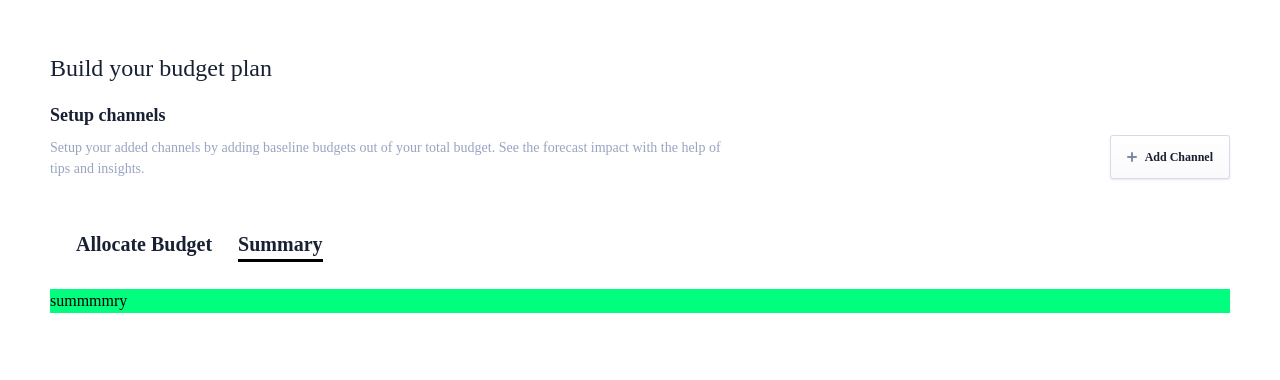
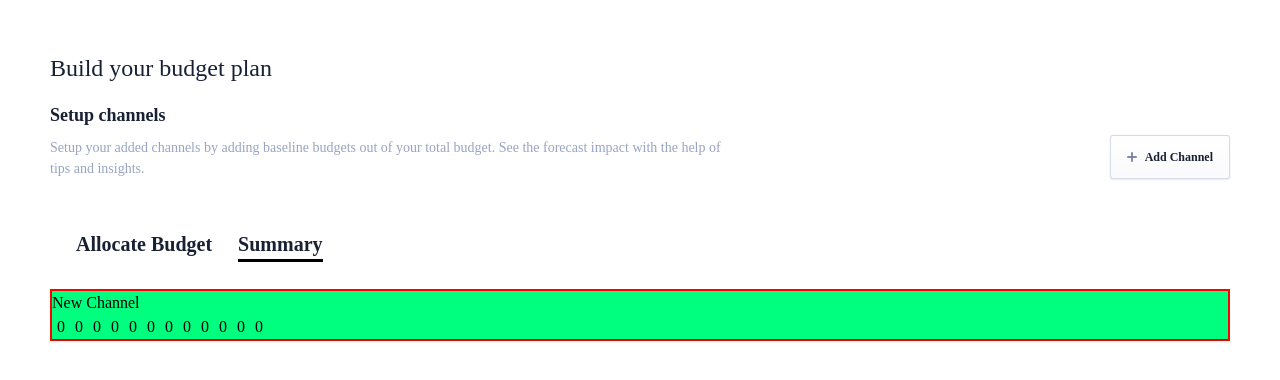
Before and after one commit to snstrauss/budget-allocator, a React (Vite) app: page /summary in a window 1280 px wide. Both pictures are taken after a click on the button "Add Channel". Shown: the top 380 px of the page. Built offline with nearby package versions, Linux system fonts and the light colour scheme.

Commit message:
very rudimentary summary screen - it has access to the channels

```diff
--- a/src/layout/screens/SummaryScreen/SummaryScreen.jsx
+++ b/src/layout/screens/SummaryScreen/SummaryScreen.jsx
@@ -1,5 +1,33 @@
+import { useContext } from "react";
 import S from "./SummaryScreen.module.scss";
+import {
+  BudgetChannelsContext,
+  useBudgetChannel,
+} from "../../../contexts/budgetChannelsContext";
 
 export function SummaryScreen() {
-  return <div className={S.summaryScreen}>summmmry</div>;
+  const { state: channels } = useContext(BudgetChannelsContext);
+
+  return (
+    <div className={S.summaryScreen}>
+      {channels.map(({ id }) => (
+        <ChannelSummary key={id} channelId={id} />
+      ))}
+    </div>
+  );
 }
+
+function ChannelSummary({ channelId }) {
+  const { name, months } = useBudgetChannel(channelId);
+
+  return (
+    <div style={{ border: "2px solid red" }}>
+      <div>{name}</div>
+      {
+        months.map(val => (<span style={{margin: 5}}>
+          {val}
+        </span>))
+      }
+    </div>
+  );
+}
```
